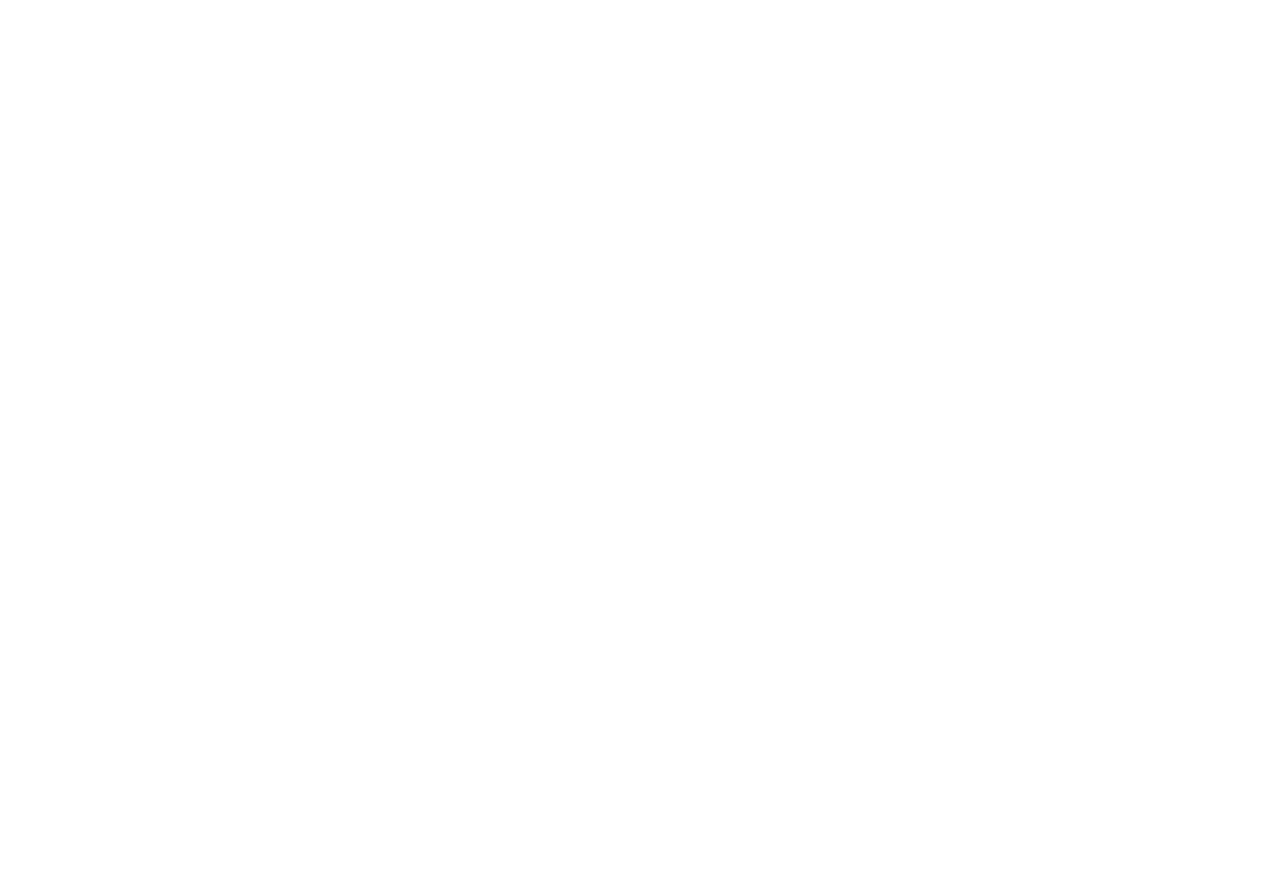
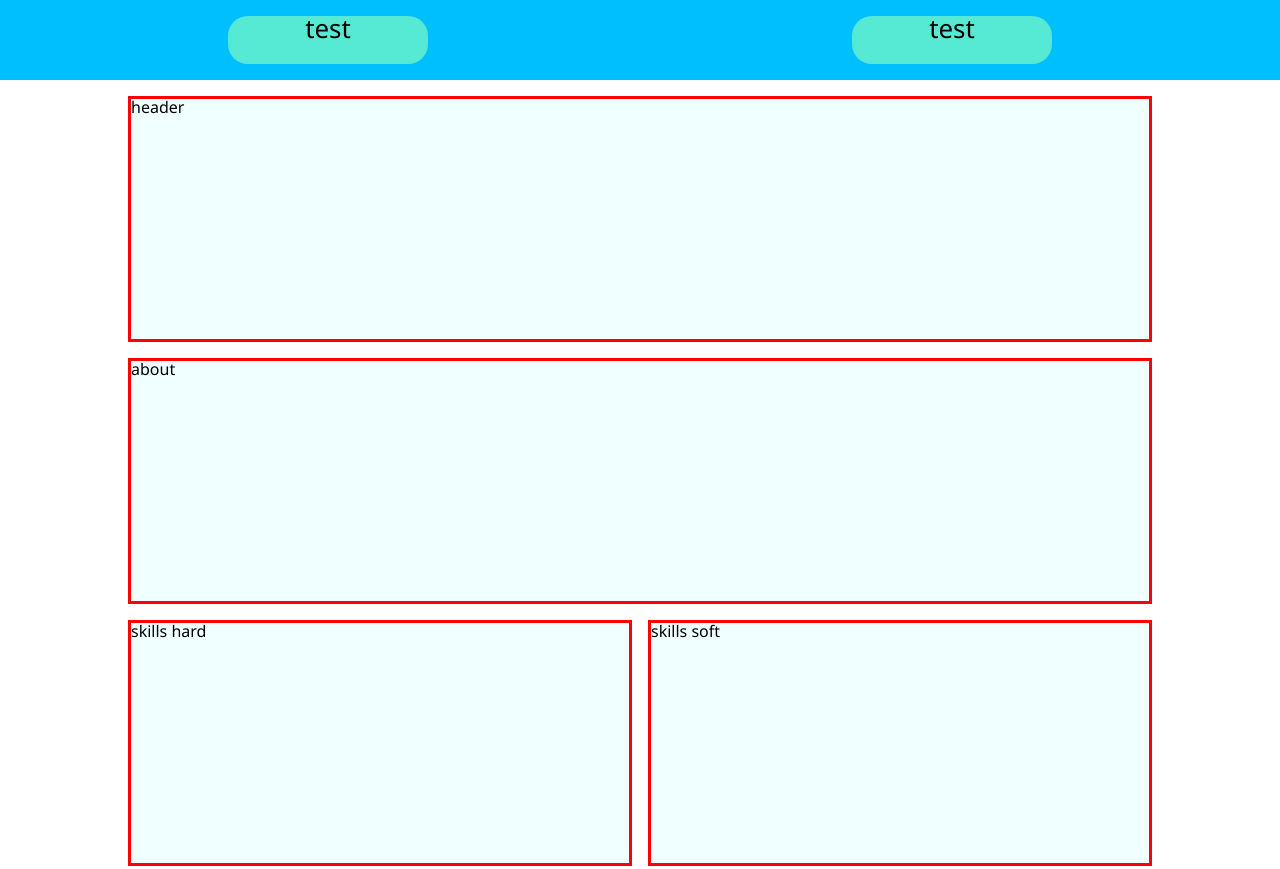
Before and after one commit to filip-wan/CodersCamp-p1, a plain HTML site: page index.html in a window 1280 px wide. Shown: the top 869 px of the page. Before the commit the page ends 800 px from the top, so only its background shows below. Drawn offline with Linux system fonts and the light colour scheme.

Commit message:
Align sections

```diff
--- a/css/style.css
+++ b/css/style.css
@@ -1,4 +1,91 @@
+:root {
+    --font-ratio: 1.618;
+    --font-size-0: 16px;
+    --font-size-1: calc(var(--font-ratio) * var(--font-size-0));
+    --font-size-2: calc(var(--font-ratio) * var(--font-size-1));
+    --font-size-3: calc(var(--font-ratio) * var(--font-size-2));
+    --main-bg-color: azure;
+    --nav-color: deepskyblue;
+    --nav-item-color: rgba(128, 255, 191, 0.671);
+}
+
 html {
     font-family: 'Segoe UI', Tahoma, Geneva, Verdana, sans-serif;
-    font-size: 14px;
+    font-size: var(--font-size-0);
 }
+
+/* Navbar */
+.navbar ul {
+    display: flex;
+    background-color: var(--nav-color);
+    height: 5rem;
+    width: 100%;
+    position: fixed;
+    justify-content: space-around;
+    padding: 1rem;
+    box-sizing: border-box;
+    font-size: var(--font-size-1);
+}
+
+.navbar li {
+    background-color: var(--nav-item-color);
+    width: 200px;
+    list-style: none;
+    border-radius: 20px;
+    text-align: center;
+}
+
+.navbar a {
+    display: inline-block;
+    vertical-align: middle;
+    color: black;
+    text-decoration: none;
+    width: 100%;
+    height: 100%;
+    line-height: 100%;
+}
+
+/* Content */
+
+.containter {
+    padding-top: 6rem;
+    margin: 0 10%;
+    display: grid;
+    grid-template-columns: 1fr 1fr;
+    grid-auto-rows: minmax(2rem, auto);
+    grid-gap: 1em;
+}
+
+@media only screen and (max-width: 800px) {
+    .containter {
+        grid-template-columns: 1fr;
+    }
+}
+
+.containter * {
+    border: 3px solid red;
+    background-color: var(--main-bg-color);
+    height: 30vh;
+}
+
+.containter *:not(.skills) {
+    grid-column: 1 / -1;
+}
+
+header {
+    height: 50vh;
+}
+
+.about {
+}
+
+.technologies {
+}
+
+.portfolio {
+
+}
+
+footer.footer{
+    height: 3rem;
+}
--- a/index.html
+++ b/index.html
@@ -11,29 +11,36 @@
 <body>
     <div class="content">
         <div class="navbar">
-
+            <ul>
+                <li>
+                    <a href="#">test</a>
+                </li>
+                <li>
+                    <a href="#">test</a>
+                </li>
+            </ul>
         </div>
         <div class="containter">
             <header>
-
+                header
             </header>
             <div class="about">
-
+                about
             </div>
             <div class="skills hard">
-
+                skills hard
             </div>
             <div class="skills soft">
-
+                skills soft
             </div>
             <div class="technologies">
-
+                technologies
             </div>
             <div class="portfolio">
-
+                portfolio
             </div>
-            <footer>
-
+            <footer class="footer">
+                footer
             </footer>
         </fiv>
     </div>
```
